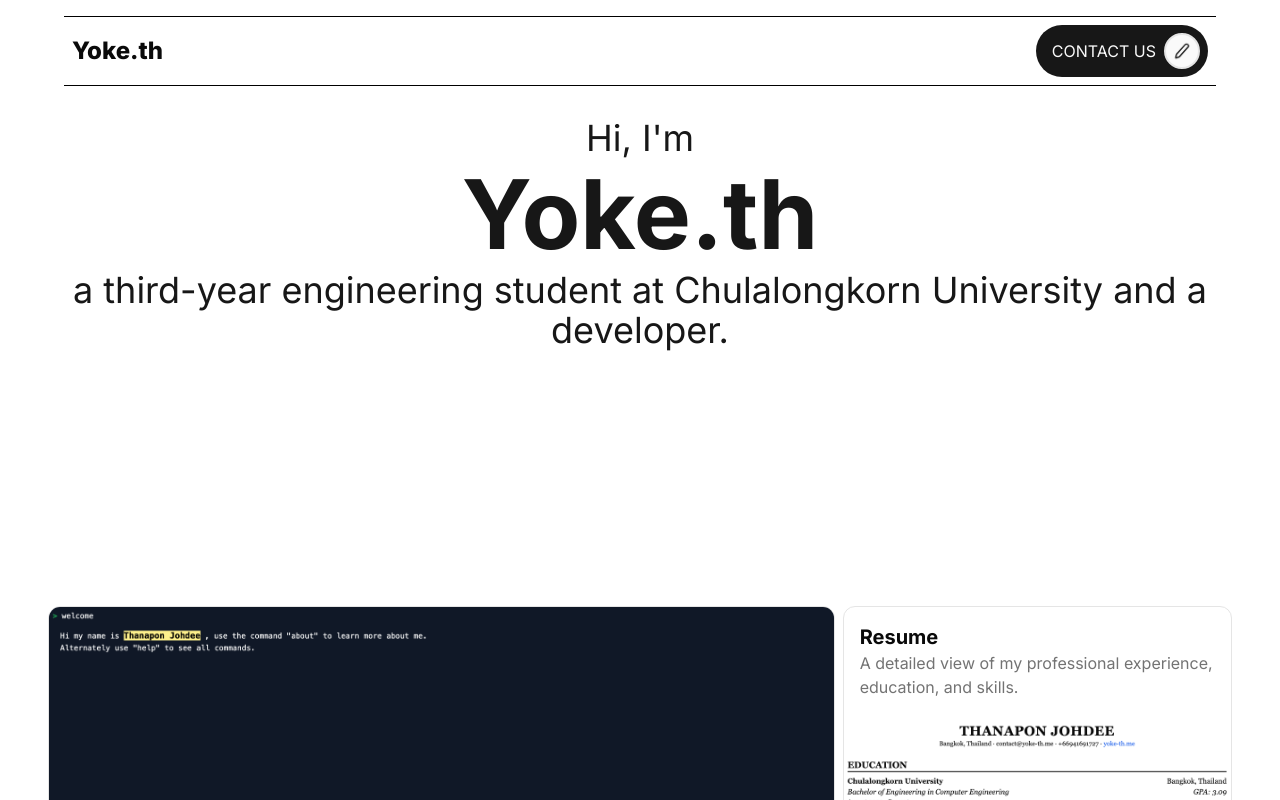
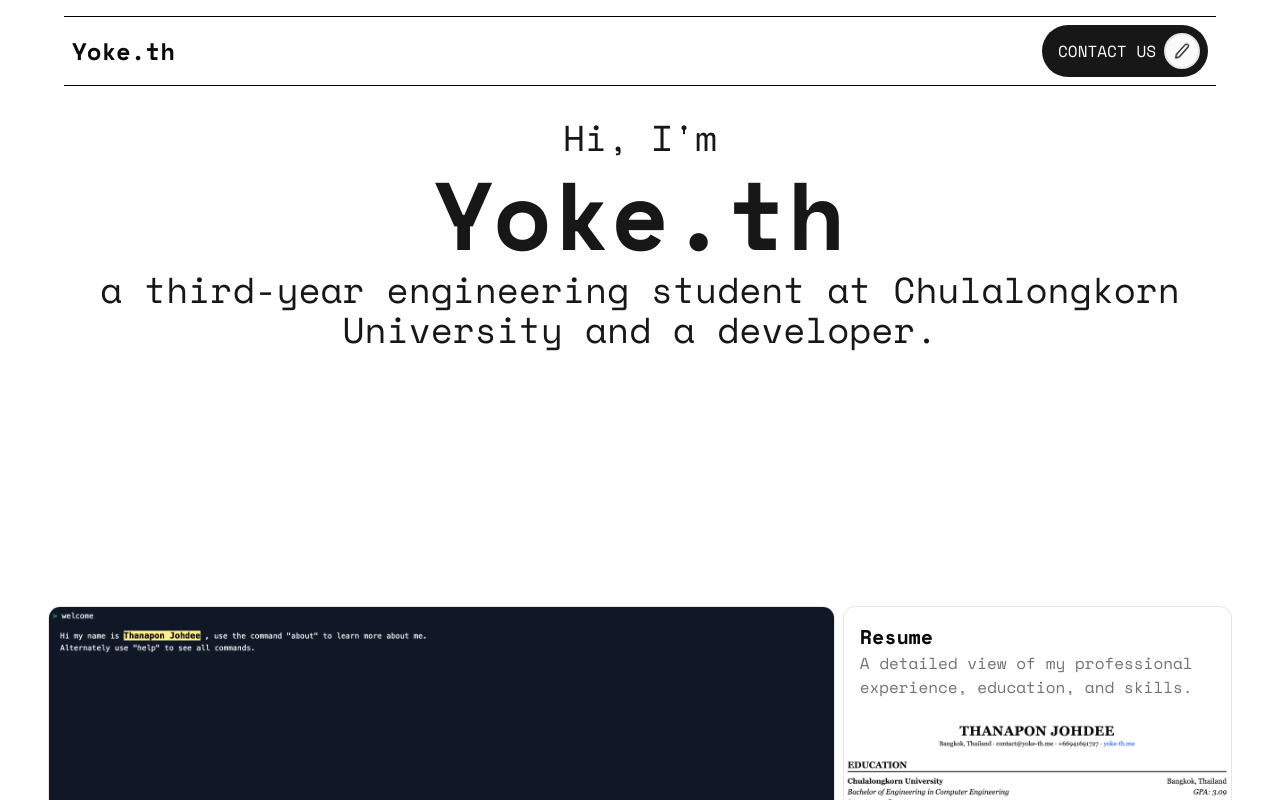
Before and after one commit to yokeTH/yoke-th-me, a Next.js app: page / in a window 1280 px wide. Shown: the top 800 px of the page. Built offline with nearby package versions, Linux system fonts and the light colour scheme.

Commit message:
feat: replace Inter font with Space Mono for improved typography in layout

```diff
--- a/src/app/layout.tsx
+++ b/src/app/layout.tsx
@@ -1,8 +1,11 @@
 import type { Metadata, Viewport } from 'next';
-import { Inter } from 'next/font/google';
+import { Space_Mono } from 'next/font/google';
 import './globals.css';
 
-const inter = Inter({ subsets: ['latin'] });
+const spaceMono = Space_Mono({
+  subsets: ['latin'],
+  weight: ['400', '700'],
+});
 
 export const metadata: Metadata = {
   title: 'Thanapon | Yoke-TH',
@@ -45,7 +48,7 @@
 }>) {
   return (
     <html lang="en">
-      <body className={inter.className}>{children}</body>
+      <body className={spaceMono.className}>{children}</body>
     </html>
   );
 }
```
